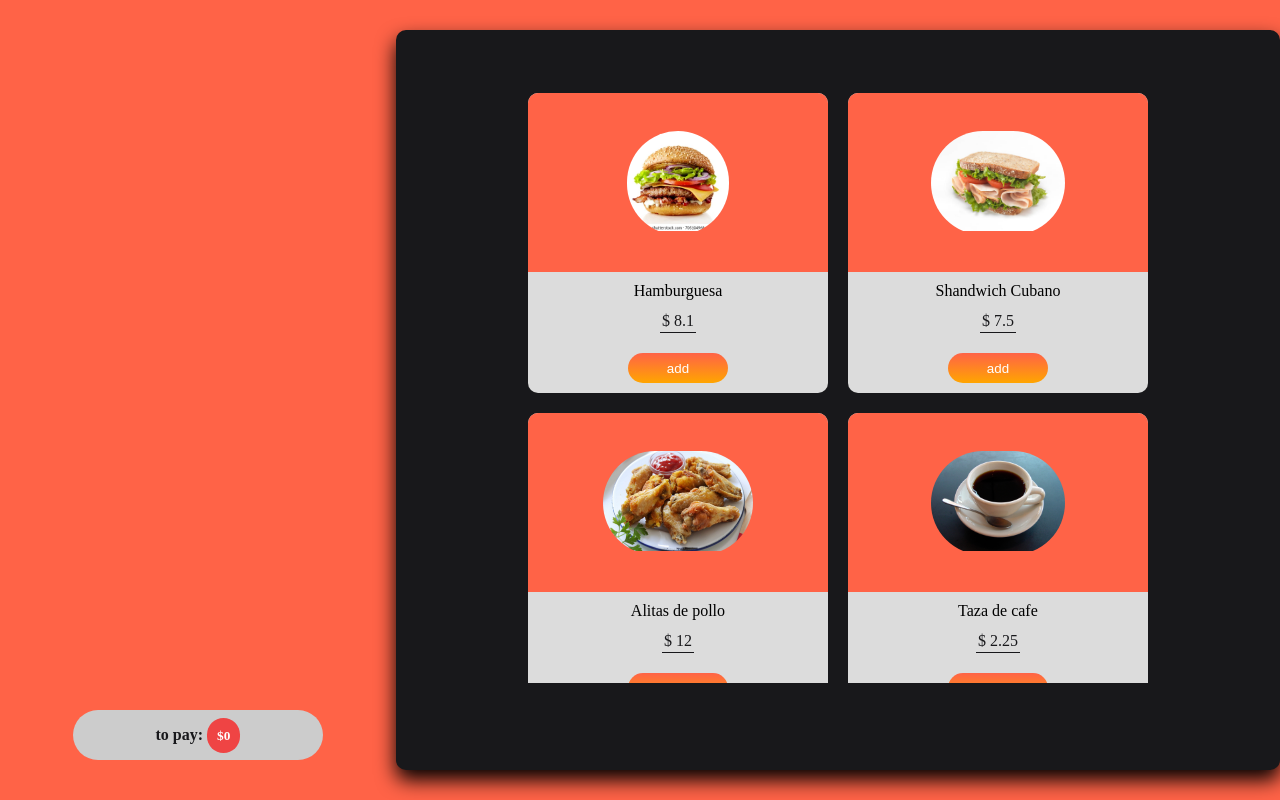
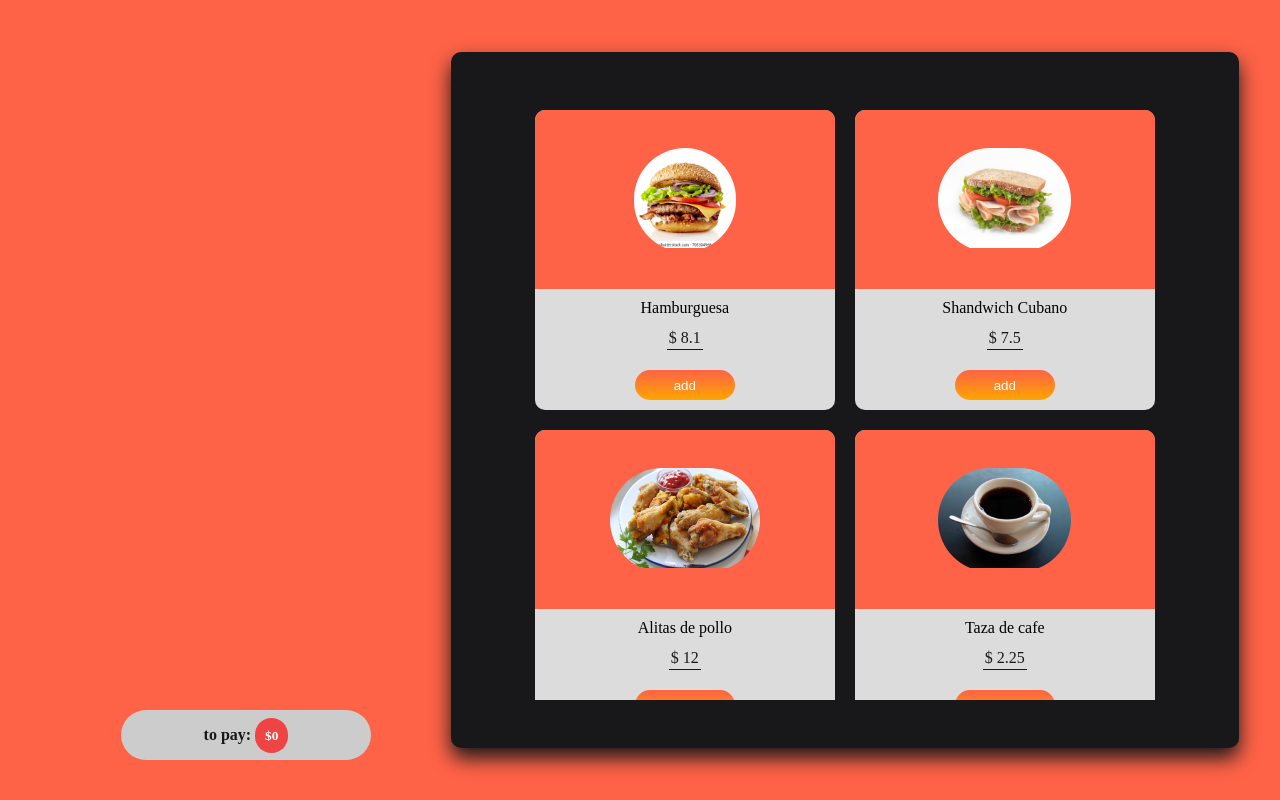
Before and after one commit to fjmg84/shopping-cart, a React (Vite) app: page / in a window 1280 px wide. Built offline with nearby package versions, Linux system fonts and the light colour scheme; grey boxes are pictures that could not be loaded.

Commit message:
styles: remove flex to main

```diff
--- a/src/styles/main.scss
+++ b/src/styles/main.scss
@@ -30,11 +30,14 @@
 }
 
 main {
+  display: flex;
+  align-items: center;
+  justify-content: center;
   background-color: $black;
-  height: 90%;
-  width: 70%;
+  height: auto;
+  width: 60vw;
   border-radius: 10px;
-  box-shadow: 0px 10px 20px black;
+  box-shadow: 0px 10px 20px $black;
   padding: 10px;
 }
 
```
